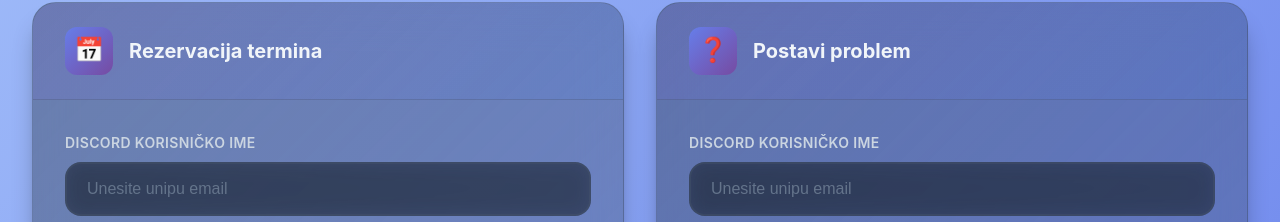
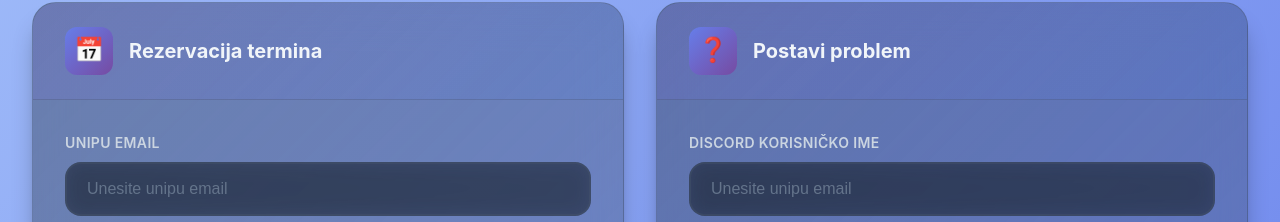
Before and after one commit to AntonioLabinjan/demos_rezervacije_frontend, a Vue app: page /home in a window 1280 px wide. Shown: the part 282-504 px from the top of the page. Built offline with nearby package versions, Linux system fonts and the light colour scheme.

Commit message:
Update HomePage.vue

```diff
--- a/src/views/HomePage.vue
+++ b/src/views/HomePage.vue
@@ -9,8 +9,8 @@
         </div>
         <form @submit.prevent="submitReservation" class="form">
           <div class="input-group">
-            <label>Discord korisničko ime</label>
-            <input v-model="formReservation.discordNickname" placeholder="Unesite unipu email" required class="input" />
+            <label>Unipu email</label>
+            <input v-model="formReservation.email" placeholder="Unesite unipu email" required class="input" />
           </div>
           <div class="input-row">
             <div class="input-group">
```
